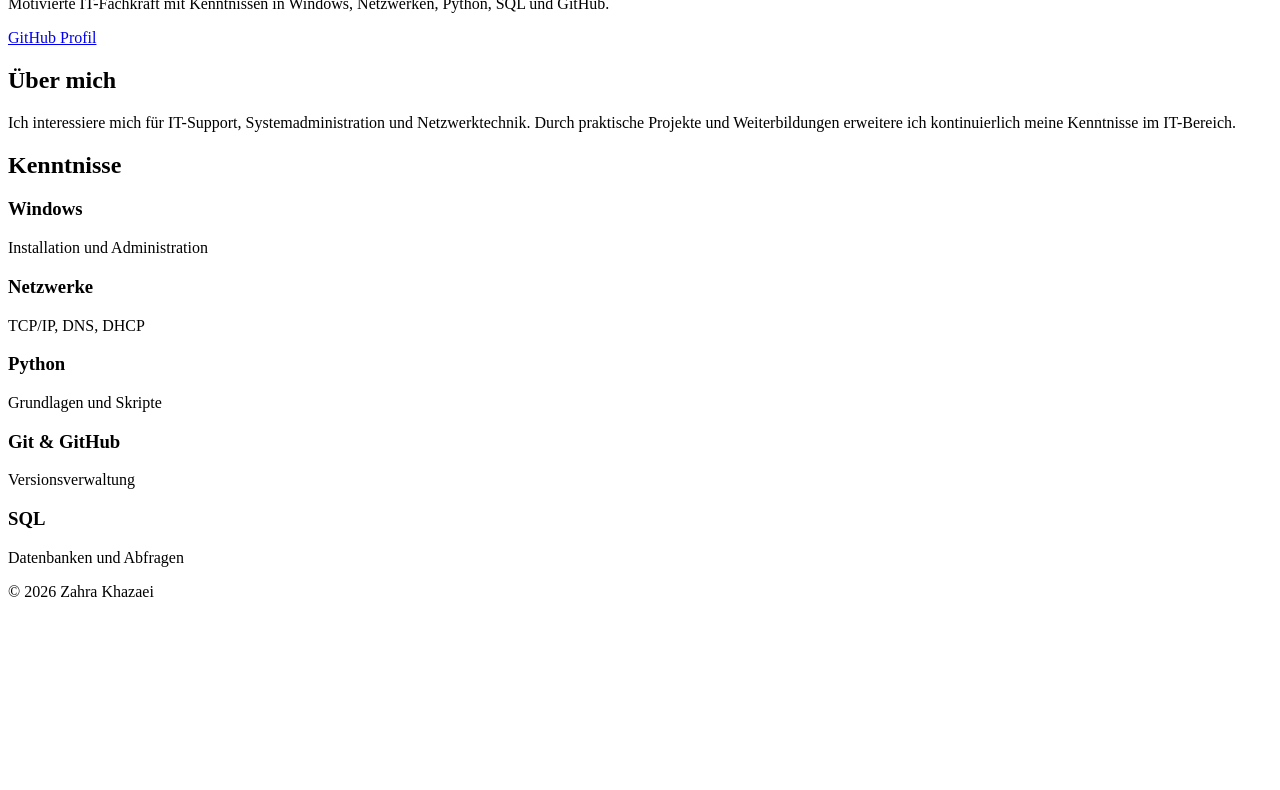
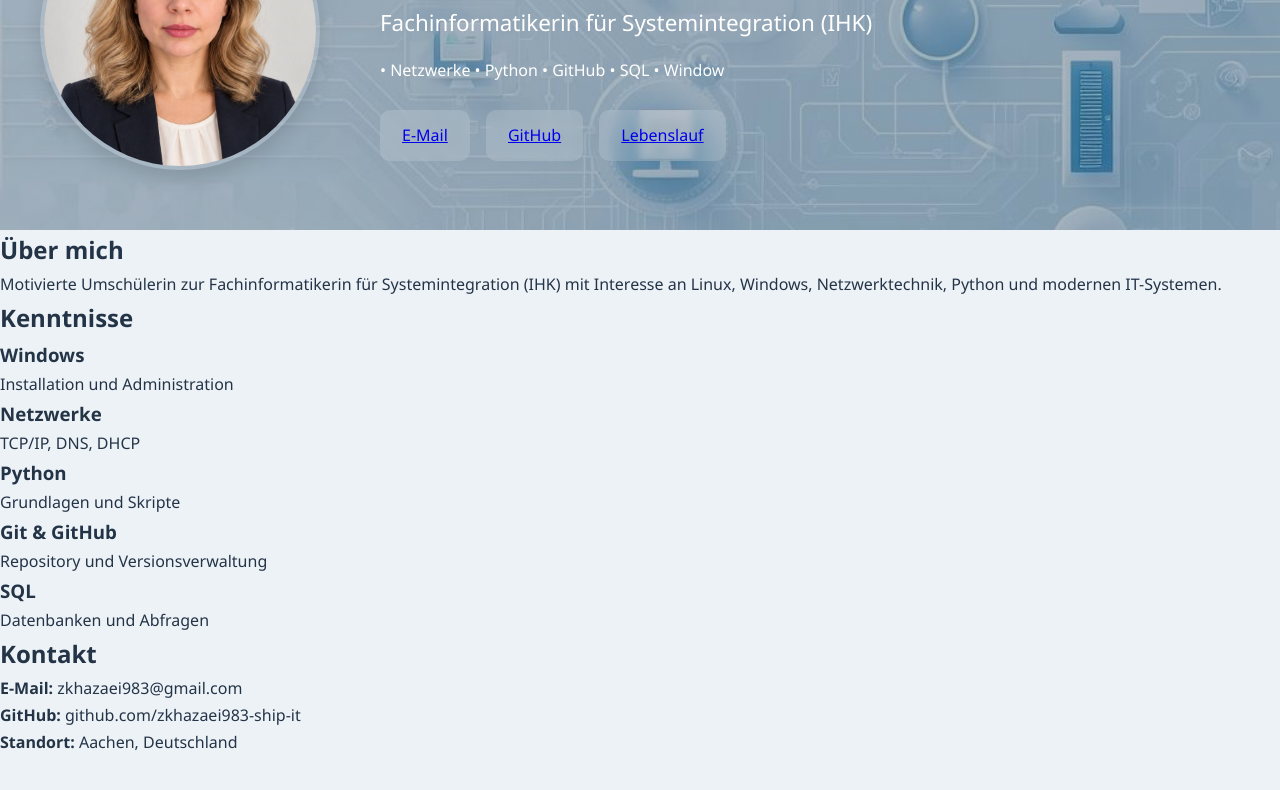
Before and after one commit to zkhazaei983-ship-it/zahra-khazaei.github.io, a plain HTML site: page index.html in a window 1280 px wide. Shown: the part 150-940 px from the top of the page. Before the commit the page ends 800 px from the top, so only its background shows below. Drawn offline with Linux system fonts and the light colour scheme.

Commit message:
Update index.html

```diff
--- a/index.html
+++ b/index.html
@@ -3,89 +3,281 @@
 <head>
 <meta charset="UTF-8">
 <meta name="viewport" content="width=device-width, initial-scale=1.0">
+
 <title>Zahra Khazaei | Portfolio</title>
 
-    <link rel="preconnect" href="https://fonts.googleapis.com">
-    <link href="https://fonts.googleapis.com/css2?family=Poppins:wght@300;400;500;600;700&display=swap" rel="stylesheet">
+<style>
 
-    <link rel="stylesheet" href="style.css">
+*{
+    margin:0;
+    padding:0;
+    box-sizing:border-box;
+}
+
+body{
+    font-family:Segoe UI,sans-serif;
+    background:#edf2f7;
+    color:#243447;
+    line-height:1.7;
+}
+
+/* HEADER */
+
+
+.hero{
+    background:linear-gradient(
+        rgba(25, 45, 70, 0.35),
+        rgba(25, 45, 70, 0.35)
+        ),
+
+  url("./Media (15).jpg");
+
+    background-size: cover;
+    background-position: center;
+    background-repeat: no-repeat;
+    width:100%;
+    max-width: 100%;
+    min-height: 380px;
+    color: white;
+    padding: 40px 0;
+    box-sizing: border-box;
+    overflow: hidden;
+}
+
+.hero-content{
+    max-width:1200px;
+    margin:auto;
+
+    display:flex;
+    align-items:center;
+    gap:60px;
+}
+
+.profile-img{
+    width:280px;
+    height:280px;
+
+    border-radius:50%;
+
+    object-fit:cover;
+
+    /* نمایش بیشتر قسمت بالای عکس */
+    object-position:center 25%;
+    border:4px solid rgba(255,255,255,0.15);
+    box-shadow:
+    0 8px 20px rgba(0,0,0,.12);
+}
+
+
+.hero-text{
+    flex:1;
+}
+
+.hero-text h1{
+    font-size:3.5rem;
+    margin-bottom:10px;
+}
+
+.subtitle{
+    font-size:1.4rem;
+    margin-bottom:15px;
+}
+
+.tech{
+    margin-bottom:25px;
+}
+
+.links a{
+    display:inline-block;
+    padding:12px 22px;
+    border-radius:10px;
+    background:rgba(255,255,255,.15);
+    backdrop-filter:blur(5px);
+    margin-right:12px;
+    transition:.3s;
+
+.links a:hover{
+   background:white;
+    color:#243447;
+    text-decoration:none;
+
+}
+
+/* CONTENT */
+
+.container{
+    max-width:1200px;
+    margin:40px auto;
+    padding:0 20px;
+}
+
+.section{
+    background:white;
+    border-radius:20px;
+    padding:30px;
+    margin-bottom:25px;
+
+    box-shadow:
+    0 5px 15px rgba(0,0,0,.05);
+}
+
+.section h2{
+    color:#243b55;
+    margin-bottom:20px;
+}
+
+/* SKILLS */
+
+.skills{
+    display:grid;
+
+    grid-template-columns:
+    repeat(auto-fit,minmax(250px,1fr));
+
+    gap:20px;
+}
+
+.skill{
+
+    background:
+    linear-gradient(
+    135deg,
+    #365271,
+    #57739b);
+
+    color:white;
+
+    padding:20px;
+
+    border-radius:15px;
+}
+
+.skill h3{
+    margin-bottom:10px;
+}
+
+
+}
+
+/* FOOTER */
+
+footer{
+    text-align:center;
+    padding:30px;
+    color:#666;
+}
+
+@media(max-width:768px){
+
+.hero-content{
+    flex-direction:column;
+    text-align:center;
+}
+
+.profile-img{
+    width:200px;
+    height:200px;
+}
+
+.hero-text h1{
+    font-size:2rem;
+}
+
+.cv-frame{
+    height:500px;
+}
+
+}
+
+</style>
+
 </head>
+
 <body>
-
-<header>
-    <nav>
-        <div class="logo">Zahra Khazaei</div>
-
-        <ul>
-            <li><a href="#about">Über mich</a></li>
-            <li><a href="#skills">Kenntnisse</a></li>
-        </ul>
-    </nav>
-</header>
 
 <section class="hero">
 
 <div class="hero-content">
 
-        <h1>IT Support & System Administration</h1>
+<img src="Designer (3).jpg"
+alt="Profilbild"
+class="profile-img">
 
-        <p>
-            Motivierte IT-Fachkraft mit Kenntnissen in Windows,
-            Netzwerken, Python, SQL und GitHub.
+<div class="hero-text">
+
+<h1>Zahra Khazaei</h1>
+
+<p class="subtitle">
+Fachinformatikerin für Systemintegration (IHK)
 </p>
 
-        <a
-            href="https://github.com/zkhazaei983-ship-it"
-            target="_blank"
-            class="btn">
-            GitHub Profil
+<p class="tech">
+• Netzwerke • Python • GitHub • SQL • Window
+</p>
+
+<div class="links">
+
+<a href="mailto:zkhazaei983@gmail.com">
+E‑Mail
 </a>
+
+<a href="https://github.com/zkhazaei983-ship-it" target="_blank">
+GitHub
+</a>
+
+<a href="g1.pdf" target="_blank">
+Lebenslauf
+</a>
+
+</div>
+
+</div>
 
 </div>
 
 </section>
 
-<section id="about" class="section">
+<div class="container">
+
+<section class="section">
 
 <h2>Über mich</h2>
 
 <p>
-        Ich interessiere mich für IT-Support,
-        Systemadministration und Netzwerktechnik.
-        Durch praktische Projekte und Weiterbildungen
-        erweitere ich kontinuierlich meine Kenntnisse
-        im IT-Bereich.
+Motivierte Umschülerin zur Fachinformatikerin für Systemintegration (IHK)
+mit Interesse an Linux, Windows, Netzwerktechnik, Python und modernen
+IT-Systemen.
 </p>
 
 </section>
 
-<section id="skills" class="section">
+<section class="section">
 
 <h2>Kenntnisse</h2>
 
-    <div class="skills-grid">
+<div class="skills">
 
-        <div class="skill-card">
+<div class="skill">
 <h3>Windows</h3>
 <p>Installation und Administration</p>
 </div>
 
-        <div class="skill-card">
+<div class="skill">
 <h3>Netzwerke</h3>
 <p>TCP/IP, DNS, DHCP</p>
 </div>
 
-        <div class="skill-card">
+<div class="skill">
 <h3>Python</h3>
 <p>Grundlagen und Skripte</p>
 </div>
 
-        <div class="skill-card">
+<div class="skill">
 <h3>Git & GitHub</h3>
-            <p>Versionsverwaltung</p>
+<p>Repository und Versionsverwaltung</p>
 </div>
 
-        <div class="skill-card">
+<div class="skill">
 <h3>SQL</h3>
 <p>Datenbanken und Abfragen</p>
 </div>
@@ -94,6 +286,21 @@
 
 </section>
 
+
+<section class="section">
+
+<h2>Kontakt</h2>
+
+<p><strong>E‑Mail:</strong> zkhazaei983@gmail.com</p>
+
+<p><strong>GitHub:</strong> github.com/zkhazaei983-ship-it</p>
+
+<p><strong>Standort:</strong> Aachen, Deutschland</p>
+
+</section>
+
+</div>
+
 <footer>
 © 2026 Zahra Khazaei
 </footer>
```
Lines whose indentation alone changed are shown as unchanged.
